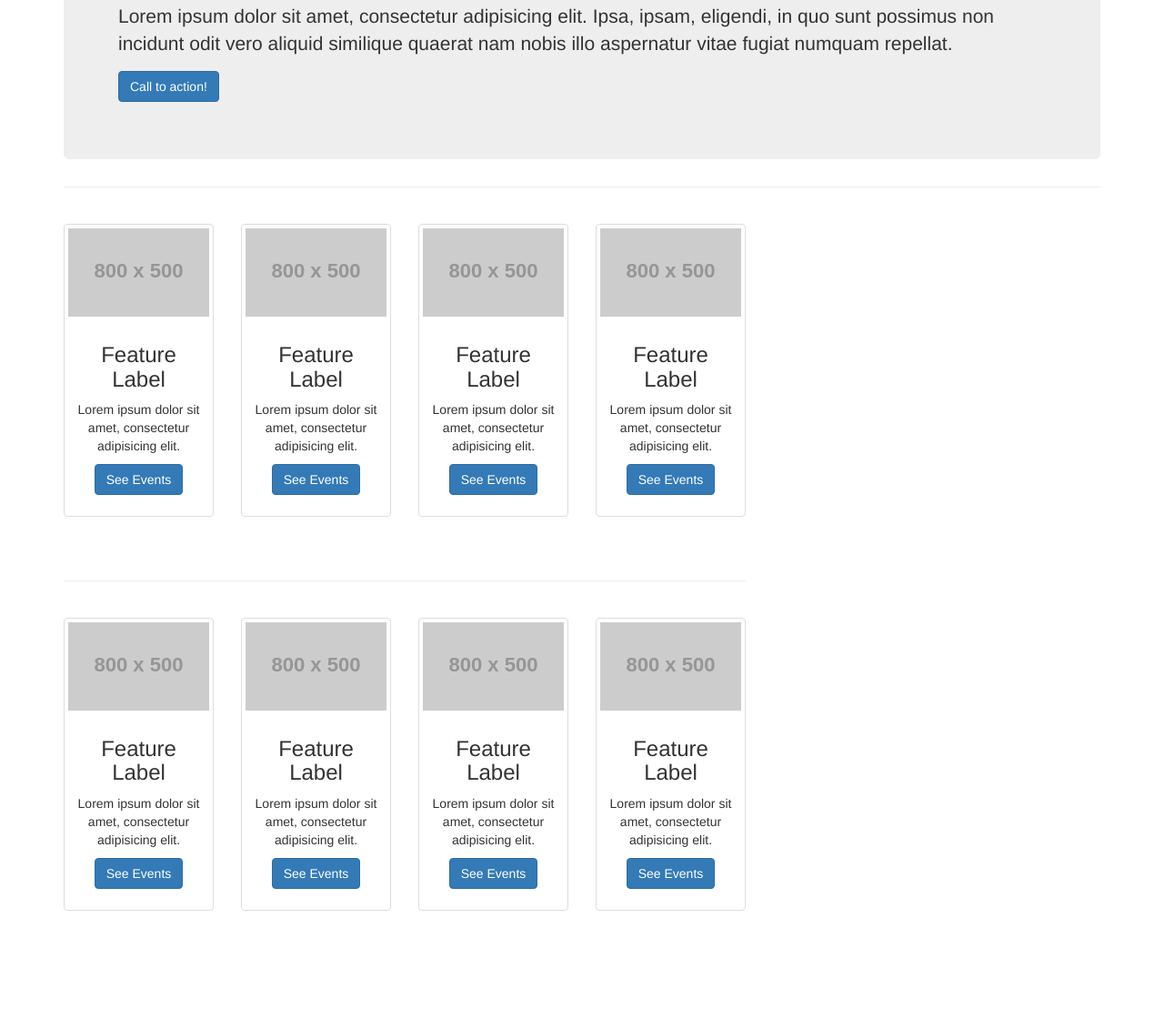
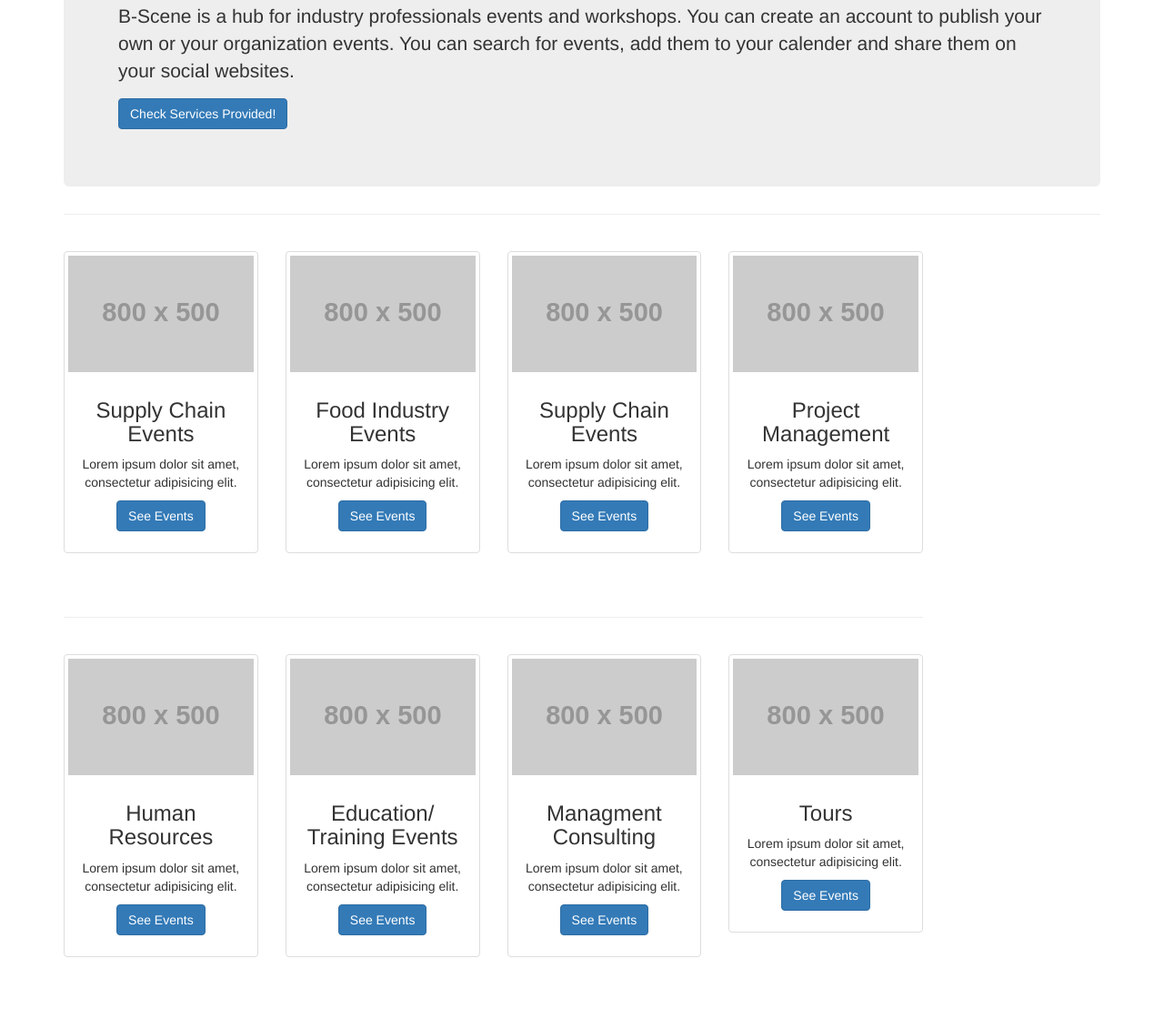
Before and after one commit to doaaanwar/B-Scene, a plain HTML site: page index.html in a window 1280 px wide. Shown: the part 264-1373 px from the top of the page at 91% size. Drawn offline with nearby package versions, Linux system fonts and the light colour scheme; placeholder pictures from the web are drawn by us; a script that the page names is missing.

Commit message:
home page adjustment

```diff
--- a/index.html
+++ b/index.html
@@ -140,8 +140,8 @@
         <!-- Jumbotron Header -->
         <header class="jumbotron hero-spacer">
             <h1>Welcome to B-Scene!</h1>
-            <p>Lorem ipsum dolor sit amet, consectetur adipisicing elit. Ipsa, ipsam, eligendi, in quo sunt possimus non incidunt odit vero aliquid similique quaerat nam nobis illo aspernatur vitae fugiat numquam repellat.</p>
-            <p><a class="btn btn-primary btn-large">Call to action!</a>
+            <p>B-Scene is a hub for industry professionals events and workshops. You can create an account to publish your own or your organization events. You can search for events, add them to your calender and share them on your social websites.</p>
+            <p><a class="btn btn-primary btn-large">Check Services Provided!</a>
             </p>
         </header>
 
@@ -157,14 +157,14 @@
 
         <!-- Page Features -->
         <div class="row clearfix">
-				<div class="col-md-8 column">
+				<div class="col-md-10 column">
 					<div class="row text-center">
 
 			            <div class="col-md-3 col-sm-6 hero-feature">
 			                <div class="thumbnail">
 			                    <img src="http://placehold.it/800x500" alt="">
 			                    <div class="caption">
-			                        <h3>Feature Label</h3>
+			                        <h3>Supply Chain Events</h3>
 			                        <p>Lorem ipsum dolor sit amet, consectetur adipisicing elit.</p>
 			                        <p>
 			                            <a href="#" class="btn btn-primary">See Events</a>
@@ -177,7 +177,7 @@
 			                <div class="thumbnail">
 			                    <img src="http://placehold.it/800x500" alt="">
 			                    <div class="caption">
-			                        <h3>Feature Label</h3>
+			                        <h3>Food Industry Events</h3>
 			                        <p>Lorem ipsum dolor sit amet, consectetur adipisicing elit.</p>
 			                        <p>
 			                            <a href="#" class="btn btn-primary">See Events</a>
@@ -190,7 +190,7 @@
 			                <div class="thumbnail">
 			                    <img src="http://placehold.it/800x500" alt="">
 			                    <div class="caption">
-			                        <h3>Feature Label</h3>
+			                        <h3>Supply Chain Events</h3>
 			                        <p>Lorem ipsum dolor sit amet, consectetur adipisicing elit.</p>
 			                        <p>
 			                            <a href="#" class="btn btn-primary">See Events</a>
@@ -203,7 +203,7 @@
 			                <div class="thumbnail">
 			                    <img src="http://placehold.it/800x500" alt="">
 			                    <div class="caption">
-			                        <h3>Feature Label</h3>
+			                        <h3>Project Management</h3>
 			                        <p>Lorem ipsum dolor sit amet, consectetur adipisicing elit.</p>
 			                        <p>
 			                            <a href="#" class="btn btn-primary">See Events</a>
@@ -224,7 +224,7 @@
 			                <div class="thumbnail">
 			                    <img src="http://placehold.it/800x500" alt="">
 			                    <div class="caption">
-			                        <h3>Feature Label</h3>
+			                        <h3>Human Resources</h3>
 			                        <p>Lorem ipsum dolor sit amet, consectetur adipisicing elit.</p>
 			                        <p>
 			                            <a href="#" class="btn btn-primary">See Events</a>
@@ -237,7 +237,7 @@
 			                <div class="thumbnail">
 			                    <img src="http://placehold.it/800x500" alt="">
 			                    <div class="caption">
-			                        <h3>Feature Label</h3>
+			                        <h3>Education/ Training Events</h3>
 			                        <p>Lorem ipsum dolor sit amet, consectetur adipisicing elit.</p>
 			                        <p>
 			                            <a href="#" class="btn btn-primary">See Events</a>
@@ -249,7 +249,7 @@
 			                <div class="thumbnail">
 			                    <img src="http://placehold.it/800x500" alt="">
 			                    <div class="caption">
-			                        <h3>Feature Label</h3>
+			                        <h3>Managment Consulting</h3>
 			                        <p>Lorem ipsum dolor sit amet, consectetur adipisicing elit.</p>
 			                        <p>
 			                            <a href="#" class="btn btn-primary">See Events</a>
@@ -262,7 +262,7 @@
 			                <div class="thumbnail">
 			                    <img src="http://placehold.it/800x500" alt="">
 			                    <div class="caption">
-			                        <h3>Feature Label</h3>
+			                        <h3>Tours</h3>
 			                        <p>Lorem ipsum dolor sit amet, consectetur adipisicing elit.</p>
 			                        <p>
 			                            <a href="#" class="btn btn-primary">See Events</a>
@@ -275,7 +275,7 @@
 			         </div>
 
 				</div>
-				<div class="col-md-4 column">
+				<div class="col-md-2 column">
 
 			              <div class="row" >
 			                <div class="col-sm-4" >
```
